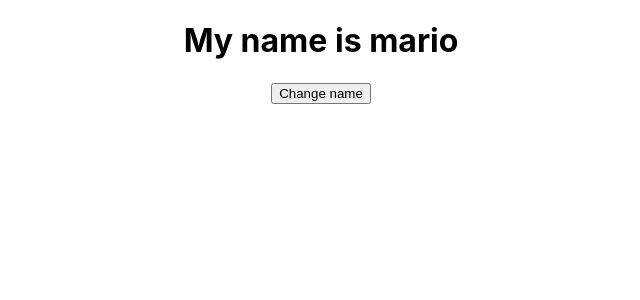
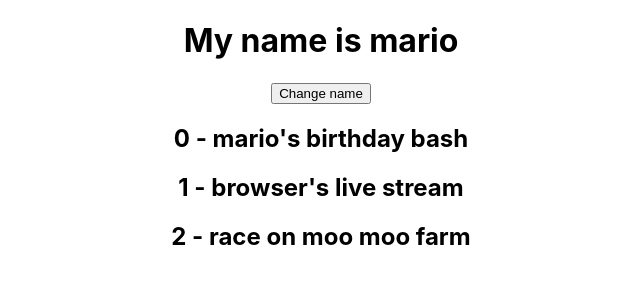
Before and after one commit to azizakbarov/React-Event-List, a React (Create React App) app: page / in a window 1280 px wide. Shown: the top 300 px of the page, without its empty margins (319-959 px from the left). Built offline with nearby package versions, Linux system fonts and the light colour scheme.

Commit message:
Outputting lists

```diff
--- a/src/App.js
+++ b/src/App.js
@@ -4,6 +4,11 @@
 
 function App() {
   const [name, setName] = useState("mario");
+  const [events, setEvents] = useState([
+    { title: "mario's birthday bash", id: 1 },
+    { title: "browser's live stream", id: 2 },
+    { title: "race on moo moo farm", id: 3 },
+  ]);
 
   const handleClick = () => {
     setName("luigi");
@@ -13,6 +18,13 @@
     <div className="App">
       <h1>My name is {name}</h1>
       <button onClick={handleClick}>Change name</button>
+      {events.map((event, index) => (
+        <div key={event.id}>
+          <h2>
+            {index} - {event.title}
+          </h2>
+        </div>
+      ))}
     </div>
   );
 }
```
